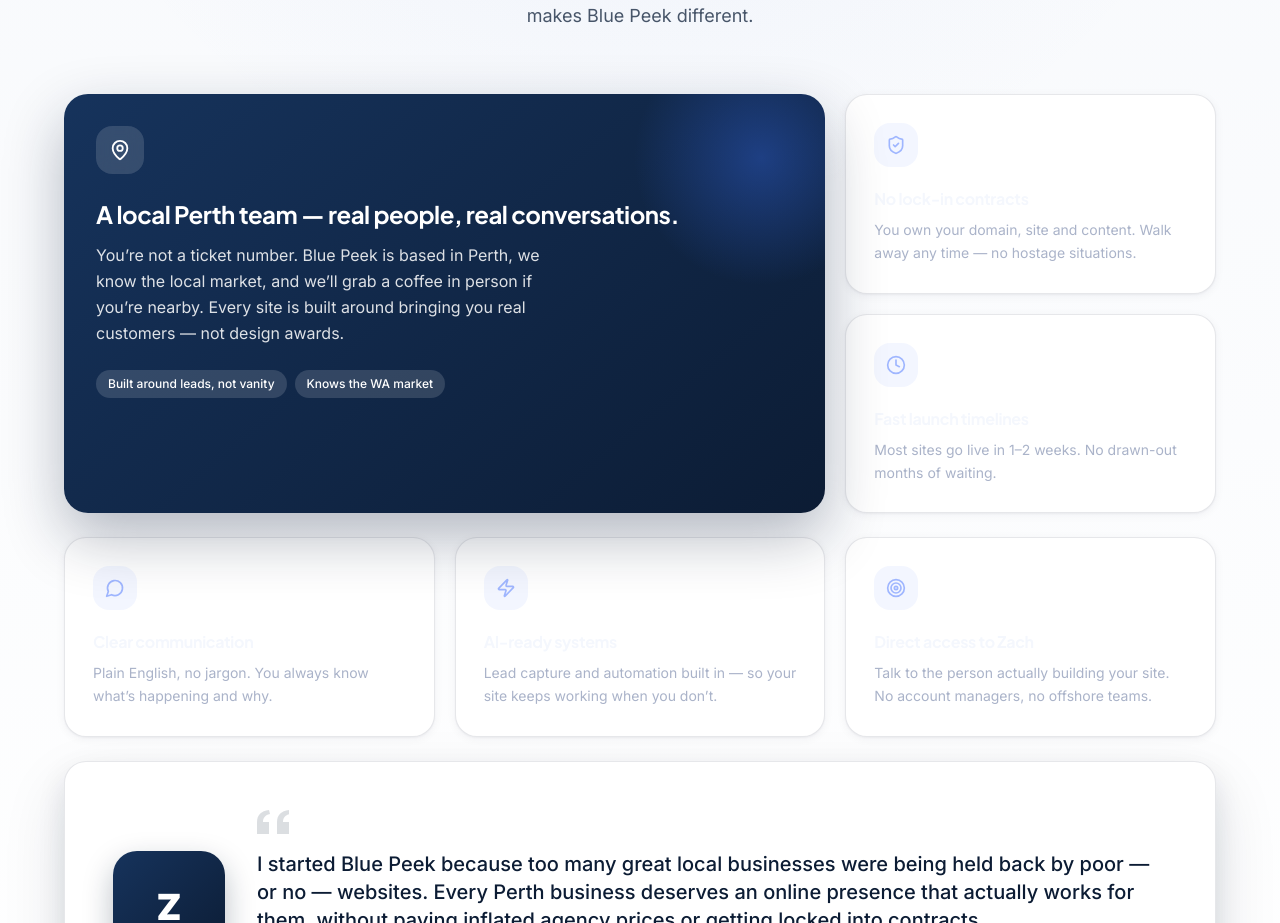
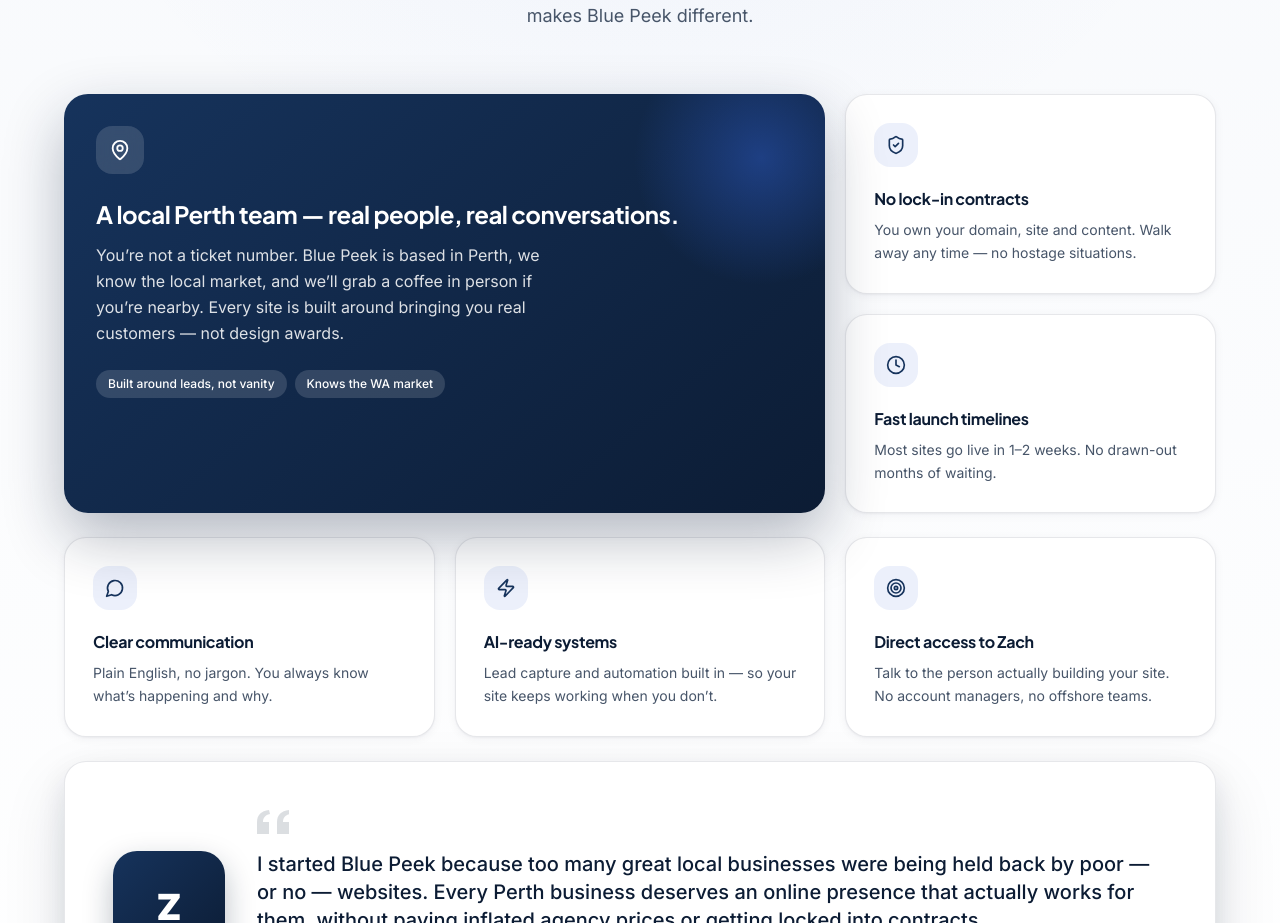
Before and after one commit to zachcolvillez-stack/bluepeek-website, a Next.js app: page / in a window 1280 px wide. Shown: the part 6667-7590 px from the top of the page. Built offline with nearby package versions, Linux system fonts and the light colour scheme.

Commit message:
auto-save: WhyUs.jsx

```diff
--- a/components/WhyUs.jsx
+++ b/components/WhyUs.jsx
@@ -84,11 +84,11 @@ function BentoCard({ icon: Icon, title, body, delay }) {
     <motion.div initial={{ opacity: 0, y: 24 }} whileInView={{ opacity: 1, y: 0 }}
       viewport={{ once: true }} transition={{ duration: 0.5, delay }}
       className="card p-7">
-      <div className="w-11 h-11 rounded-2xl flex items-center justify-center mb-5" style={{ background: 'rgba(159,182,255,0.12)' }}>
-        <Icon size={20} style={{ color: '#9fb6ff' }} />
+      <div className="w-11 h-11 rounded-2xl flex items-center justify-center mb-5" style={{ background: 'rgba(47,95,208,0.09)' }}>
+        <Icon size={20} style={{ color: '#16335c' }} />
       </div>
-      <h3 className="font-bold mb-2" style={{ color: '#f4f7fd' }}>{title}</h3>
-      <p className="text-sm leading-relaxed" style={{ color: '#aab3c9' }}>{body}</p>
+      <h3 className="font-bold mb-2" style={{ color: '#0c1c34' }}>{title}</h3>
+      <p className="text-sm leading-relaxed" style={{ color: '#475569' }}>{body}</p>
     </motion.div>
   )
 }
```
